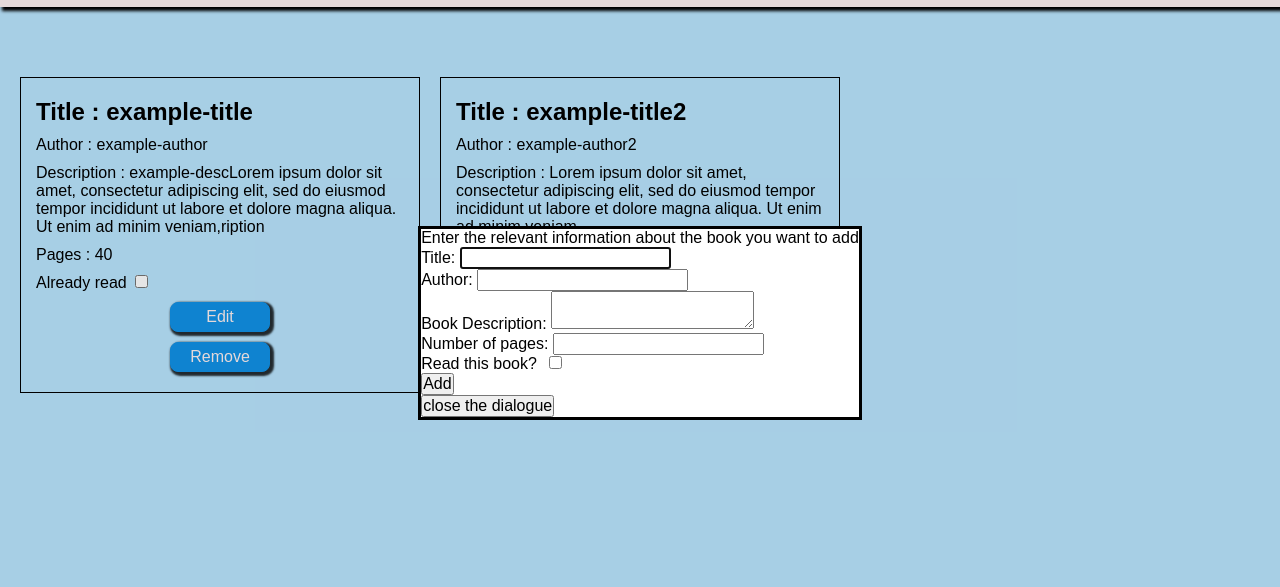
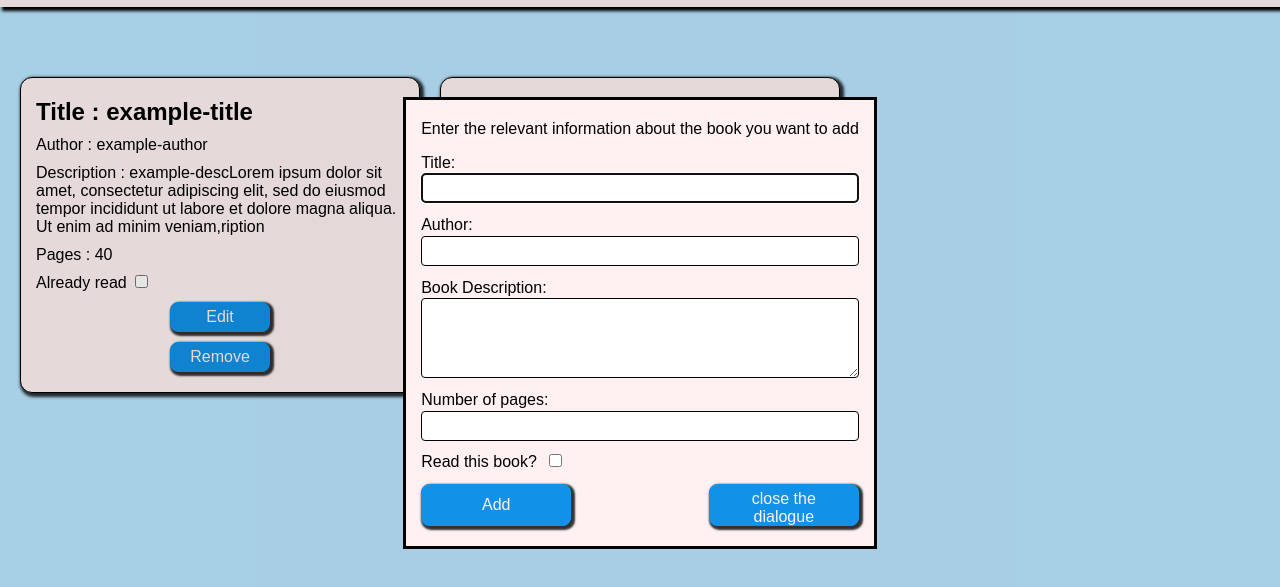
Before and after one commit to benterkidhiaeddine/libary-project, a plain HTML site: page index.html in a window 1280 px wide. Both pictures are taken after a click on the button "Add new book". Shown: the part 77-664 px from the top of the page. Drawn offline with Linux system fonts and the light colour scheme.

Commit message:
Style edit and add book modal

```diff
--- a/index.html
+++ b/index.html
@@ -49,14 +49,17 @@
           </div>
 
           <div class="form-row">
-            <label for="read">Read this book?</label>
-            <input type="checkbox" id="read" name="read" />
+            <label for="read">
+              Read this book?
+              <input type="checkbox" id="read" name="read" />
+            </label>
           </div>
-          <button id="submit-new-book">Add</button>
-          <button id="confirm-book-edit">Confirm changes</button>
+          <div class="form-row button-row">
+            <button id="submit-new-book">Add</button>
+            <button id="confirm-book-edit">Confirm changes</button>
+            <button id="close-dialogue">close the dialogue</button>
+          </div>
         </form>
-
-        <button id="close-dialogue">close the dialogue</button>
       </dialog>
     </main>
   </body>
--- a/style.css
+++ b/style.css
@@ -95,14 +95,16 @@ body {
 }
 
 .book-card {
+  background-color: #fff1f1;
   padding: 20px 15px;
   border: 1px solid black;
   display: flex;
   flex-direction: column;
   gap: 10px;
+  box-shadow: rgb(0, 0, 0, 0.8) 2px 2px 3px 2px;
+  border-radius: 12px;
 }
 
-/*to align the checkbox with label */
 input[type="checkbox"] {
   margin-left: 0.5em;
 }
@@ -118,3 +120,52 @@ input[type="checkbox"] {
   box-shadow: rgb(0, 0, 0, 0.8) 2px 2px 2px 2px;
   align-self: center;
 }
+
+/* Styling for the edit and add modal */
+
+#add-book-dialogue {
+  padding: 20px 15px;
+  background-color: #fff1f1;
+}
+
+#add-book-dialogue p {
+  margin-bottom: 1em;
+}
+
+#add-book-dialogue form {
+  display: flex;
+  flex-direction: column;
+  gap: 0.8em;
+}
+
+.form-row {
+  display: flex;
+  flex-direction: column;
+  gap: 0.1em;
+}
+.form-row input,
+.form-row textarea {
+  padding: 5px 15px;
+  border-radius: 4px;
+  border: 1px black solid;
+}
+
+.form-row textarea {
+  height: 5em;
+}
+
+.button-row {
+  flex-direction: row;
+  justify-content: space-between;
+}
+
+.button-row button {
+  width: 150px;
+  height: 42px;
+  padding: 5px 10px;
+  border-radius: 8px;
+  background-color: var(--primary-color);
+  color: #fff1f1;
+  border: 1px solid var(--primary-color);
+  box-shadow: rgb(0, 0, 0, 0.8) 2px 2px 2px 2px;
+}
```
